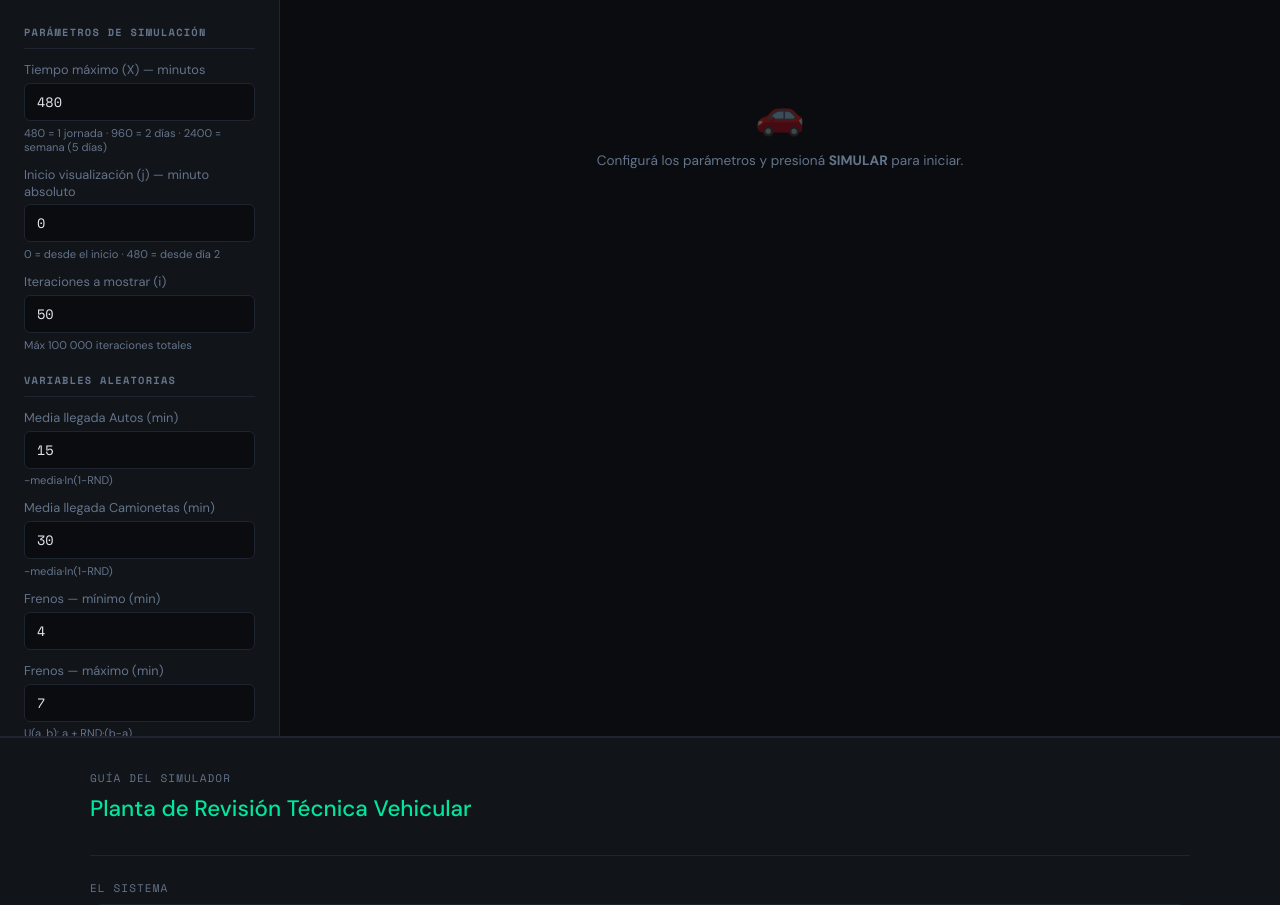
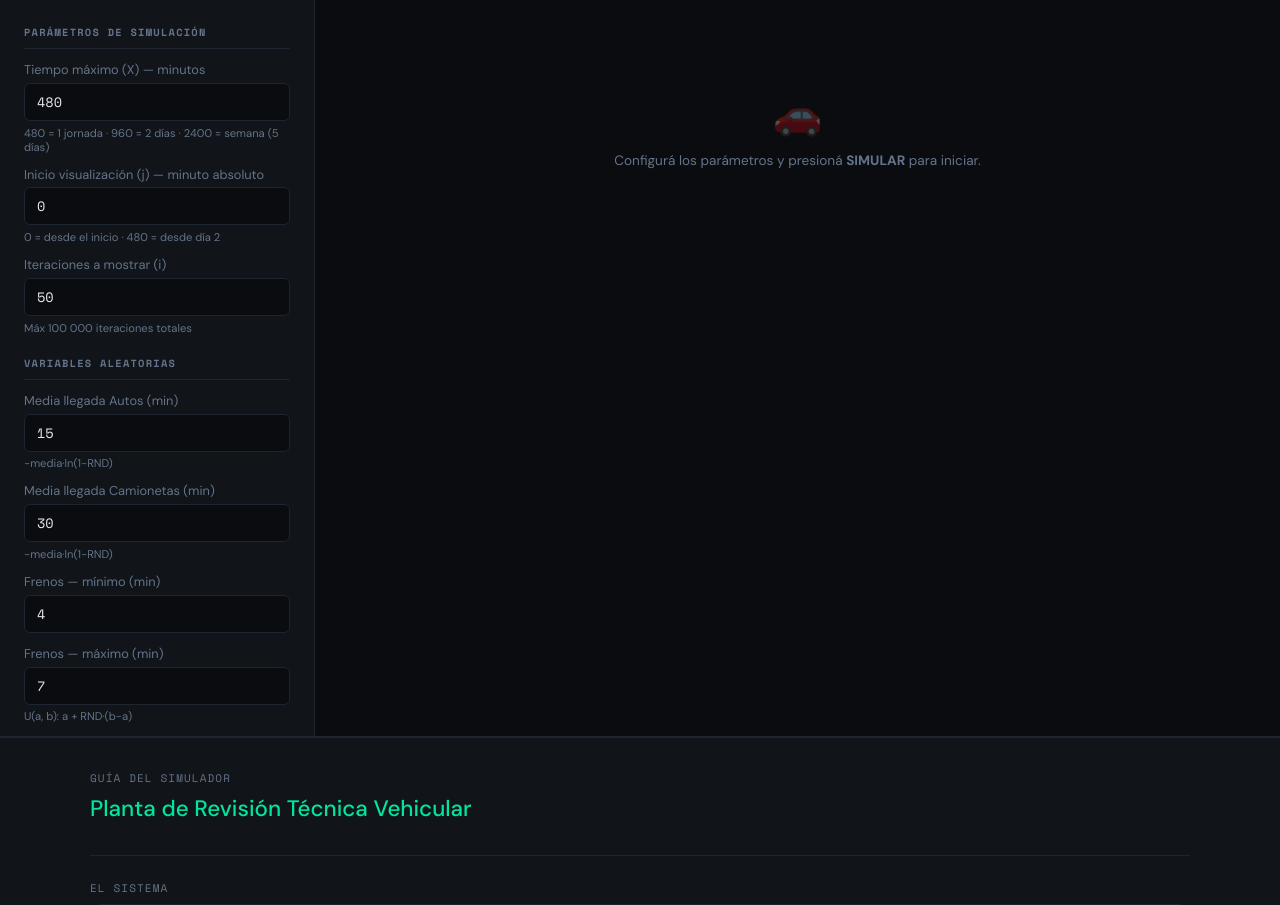
Before and after one commit to Let-so/tp-simulaci-n, a Django app: page / in a window 1280 px wide. Shown: the part 64-969 px from the top of the page. Run offline with Django 5.2, Linux system fonts and the light colour scheme.

Commit message:
feat: aumento de tamaño del aside

```diff
--- a/simulador/templates/simulador/index.html
+++ b/simulador/templates/simulador/index.html
@@ -77,7 +77,7 @@
     /* ── Layout ── */
     .container {
       display: grid;
-      grid-template-columns: 280px 1fr;
+      grid-template-columns: 315px 1fr;
       gap: 0;
       height: calc(100vh - var(--header-h));
     }
```
